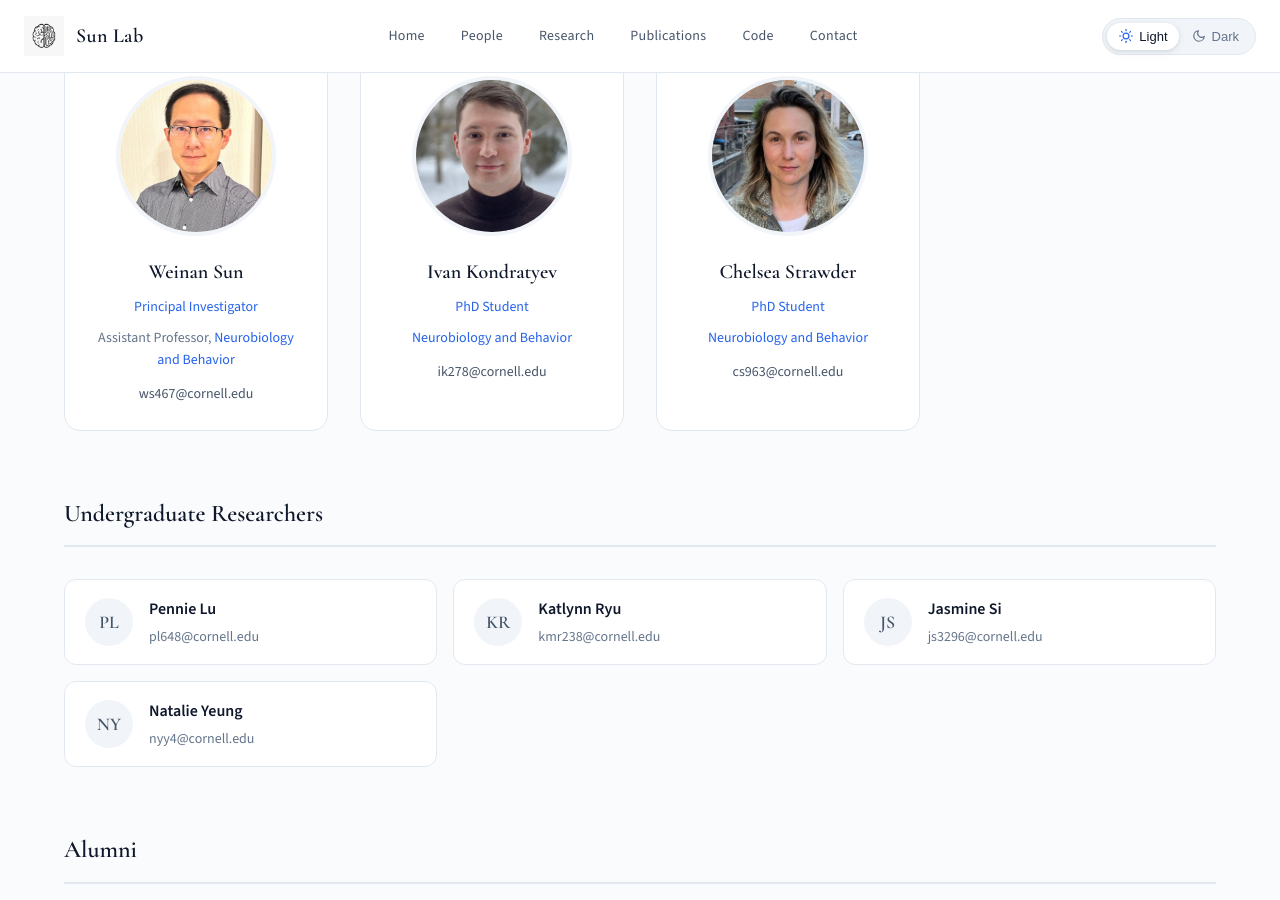
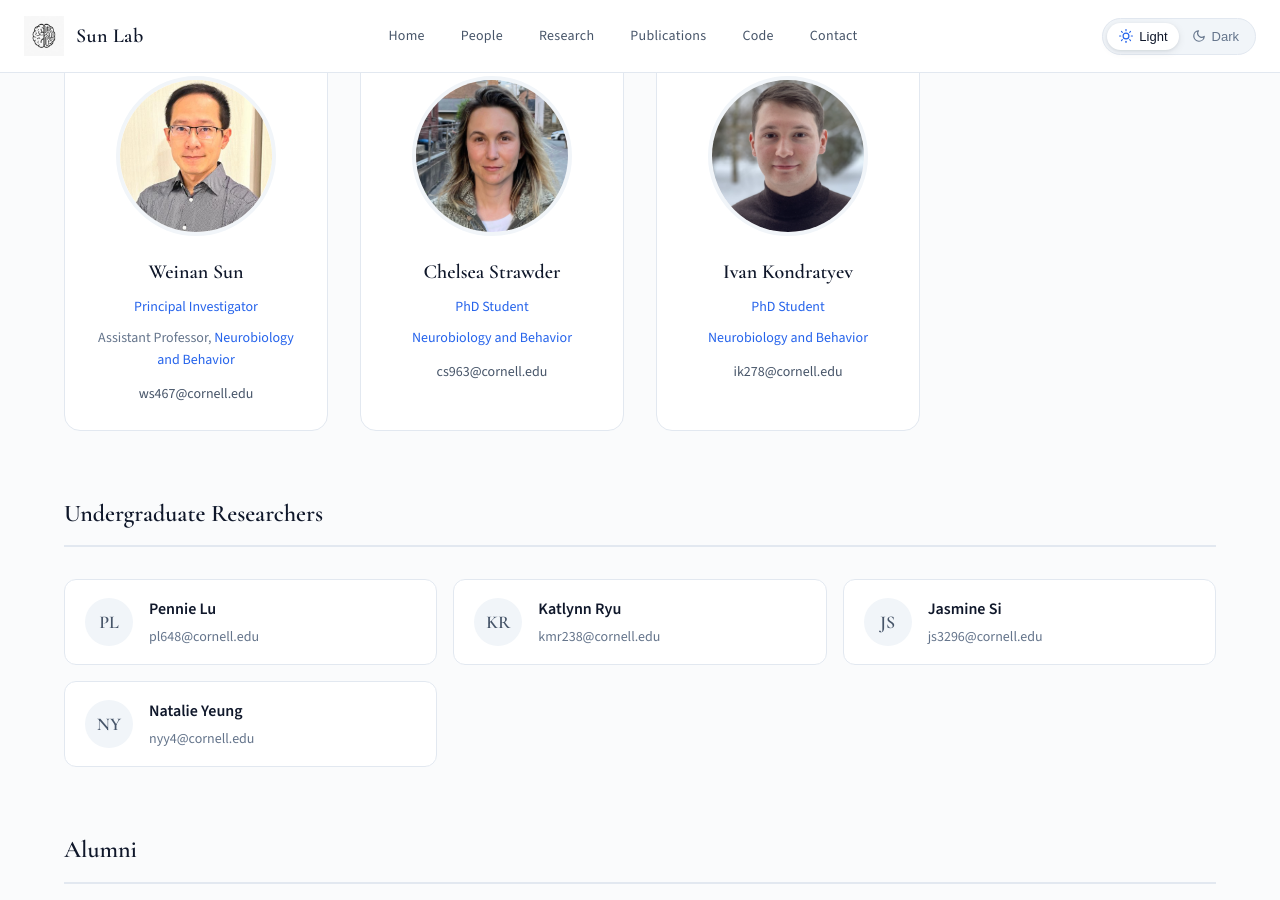
Before and after one commit to neuroai/sunlab, a Jekyll site: the page built from people.md, in a window 1280 px wide and 900 px high, scrolled down 427 px. Built offline with Jekyll 4.4.1, drawn with Linux system fonts in a browser that asks for light colours.

Commit message:
Reorder grad students: Chelsea before Ivan
🤖 Generated with [Claude Code](https://claude.com/claude-code)

Co-Authored-By: Claude Opus 4.5 <noreply@anthropic.com>

```diff
--- a/people.md
+++ b/people.md
@@ -23,18 +23,18 @@ title: People
           <a href="mailto:ws467@cornell.edu" class="person-email">ws467@cornell.edu</a>
         </article>
         <article class="person-card">
+          <img src="/sunlab/chelsea_v2.jpeg" alt="Chelsea Strawder" class="person-photo">
+          <h3 class="person-name">Chelsea Strawder</h3>
+          <p class="person-role">PhD Student</p>
+          <p class="person-affiliation"><a href="https://nbb.cornell.edu/" target="_blank" rel="noopener noreferrer">Neurobiology and Behavior</a></p>
+          <a href="mailto:cs963@cornell.edu" class="person-email">cs963@cornell.edu</a>
+        </article>
+        <article class="person-card">
           <img src="/sunlab/ivan-kondratyev.png" alt="Ivan Kondratyev" class="person-photo">
           <h3 class="person-name">Ivan Kondratyev</h3>
           <p class="person-role">PhD Student</p>
           <p class="person-affiliation"><a href="https://nbb.cornell.edu/" target="_blank" rel="noopener noreferrer">Neurobiology and Behavior</a></p>
           <a href="mailto:ik278@cornell.edu" class="person-email">ik278@cornell.edu</a>
-        </article>
-        <article class="person-card">
-          <img src="/sunlab/chelsea_v2.jpeg" alt="Chelsea Strawder" class="person-photo">
-          <h3 class="person-name">Chelsea Strawder</h3>
-          <p class="person-role">PhD Student</p>
-          <p class="person-affiliation"><a href="https://nbb.cornell.edu/" target="_blank" rel="noopener noreferrer">Neurobiology and Behavior</a></p>
-          <a href="mailto:cs963@cornell.edu" class="person-email">cs963@cornell.edu</a>
         </article>
       </div>
     </section>
```
